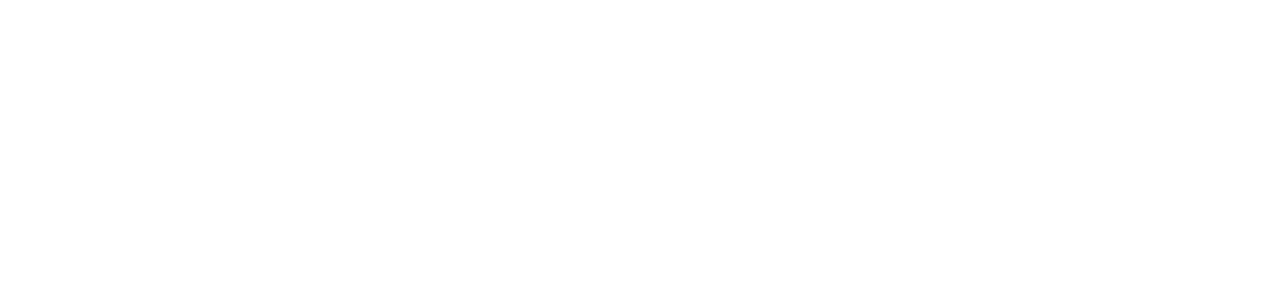
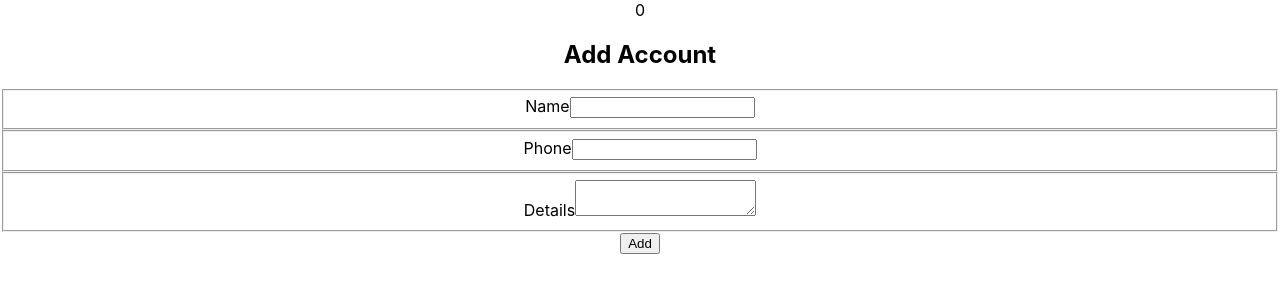
Before and after one commit to aelmardhi/accountant, a React (Create React App) app: page /addAccount in a window 1280 px wide. Before the commit this address had no page. Shown: the top 300 px of the page. Built offline with nearby package versions, Linux system fonts and the light colour scheme.

Commit message:
add account

```diff
--- a/src/App.js
+++ b/src/App.js
@@ -4,13 +4,14 @@
 
 import Home from './pages/Home';
 import Account from './pages/Account';
-
+import AddAccount from './pages/AddAccount';
 function App() {
 
   return (
     <div className="App">
       <Routes>
         <Route path='/' element={<Home/>}></Route>
+        <Route path='/addAccount' element={<AddAccount/>}></Route>
         <Route path='/account/:id' element={<Account/>}></Route>
       </Routes>
     </div>
--- a/src/pages/Account/PhonePanel.js
+++ b/src/pages/Account/PhonePanel.js
@@ -1,4 +1,5 @@
 export default function PhonePanel(props){
+    console.log(props.phone)
     if(props.phone){
         return (<div>
             <h3>{props.phone}</h3>
--- a/src/pages/Account/index.js
+++ b/src/pages/Account/index.js
@@ -14,6 +14,7 @@
                 a.total = a.transactions.reduce((acc,t)=>{
                     return acc += t.amount
                 },0)
+                console.log(a)
                 setAccount(a)
             })
     },[]);
--- a/src/pages/AddAccount/index.js
+++ b/src/pages/AddAccount/index.js
@@ -1,8 +1,36 @@
+import { useState } from "react";
+import { Navigate } from "react-router-dom";
+import {addAccount} from "../../utils/db"
 export default function AddAccount(props){
-
+    const [redirect ,setRedirect] = useState('');
+    const account = {}
     return (
         <article>
-
+            {redirect.length && <Navigate to={redirect}></Navigate>}
+            <h1>Add Account</h1>
+            <fieldset>
+                <label htmlFor="name">Name</label>
+                <input name="name" id="name" value="" onChange={(e)=>{
+                    account.name = e.target.value;
+                }}></input>
+            </fieldset>
+            <fieldset>
+                <label htmlFor="phone">Phone</label>
+                <input name="phone" id="phone" type="phone" value="" onChange={(e)=>{
+                    account.phone = e.target.value;
+                }}></input>
+            </fieldset>
+            <fieldset>
+                <label htmlFor="details">Details</label>
+                <textarea name="details" id="details" value="" onChange={(e)=>{
+                    account.details = e.target.value;
+                }}></textarea>
+            </fieldset>
+            <button onClick={(e)=>{
+                addAccount(account).then(r=>{
+                    setRedirect('/account/'+r)
+                })
+            }}>Add</button>
         </article>
     );
 }
--- a/src/utils/db.js
+++ b/src/utils/db.js
@@ -50,7 +50,7 @@
 
     return new Promise((res,rej)=>{
         request.onerror = (event) => {
-            rej(new Error('error happend can get account '+id))
+            rej(new Error('error happend cant get account '+id))
          };
          request.onsuccess = (event) => {
             res(event.target.result)
```
